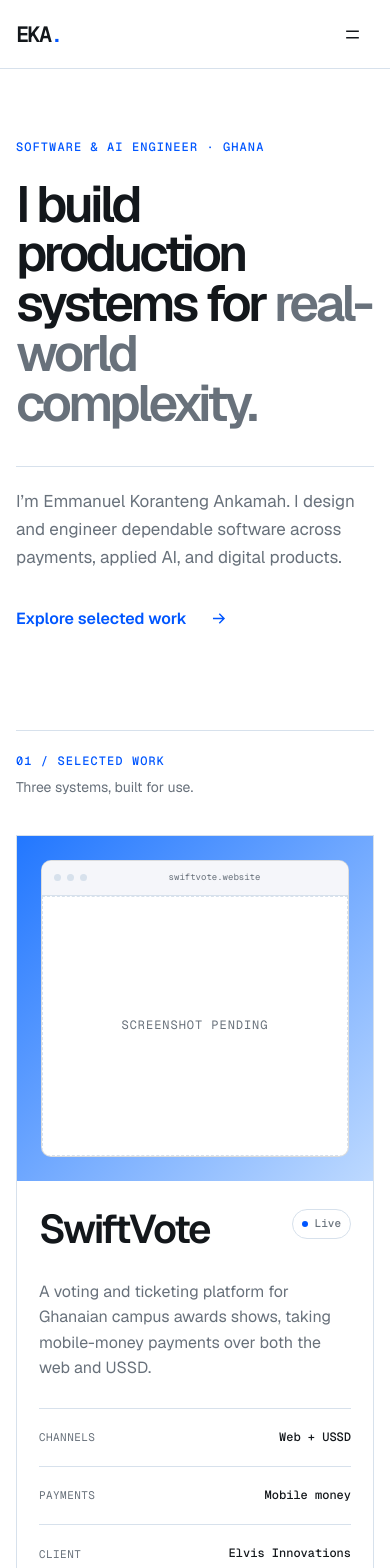
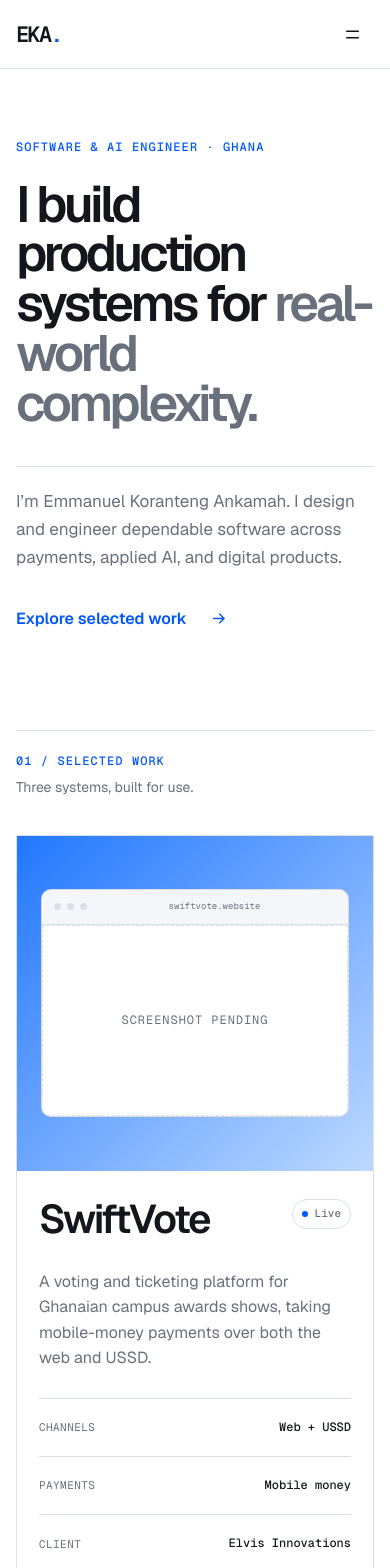
Before and after one commit to calm16/ProfessionalPortfolio, a React (Vite) app: page / in a window 390 px wide. Shown: the top 1568 px of the page. Built offline with nearby package versions, Linux system fonts and the light colour scheme; the HTML template or start-up script is replaced by a standard one.

Commit message:
Fix the project preview on small screens
The preview placeholder used a fixed height and the case-study frame a
fixed percentage width, so the placeholder clipped below 680px. Uses an
aspect ratio and full width there instead.

```diff
--- a/src/index.css
+++ b/src/index.css
@@ -355,10 +355,15 @@
 .browser .shot { display: block; width: 100%; height: auto; }
 .browser .shot-pending {
   display: flex; align-items: center; justify-content: center;
-  min-height: 260px; padding: 2rem;
+  aspect-ratio: 16 / 10; padding: 1rem; text-align: center;
   border: 1px dashed var(--line, #2c333b);
   font-family: 'Geist Mono', monospace; font-size: 12px;
   letter-spacing: .08em; text-transform: uppercase;
   color: var(--muted, #70747b);
 }
 .contact-primary .contact-email { overflow-wrap: anywhere; }
+
+@media (max-width: 680px) {
+  .case-main > .project-visual .browser { width: 100%; }
+  .case-main > .project-visual { min-height: 0; }
+}
```
